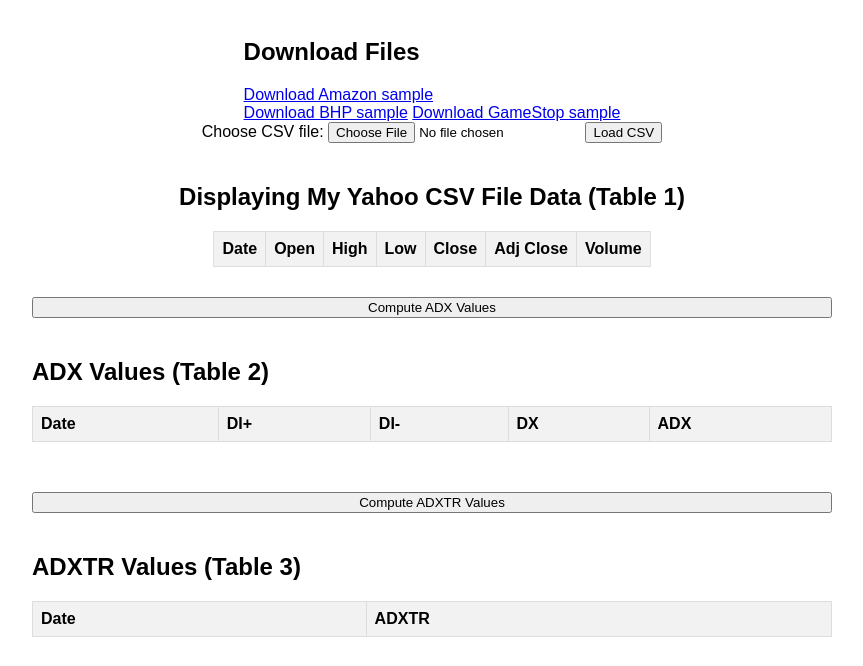
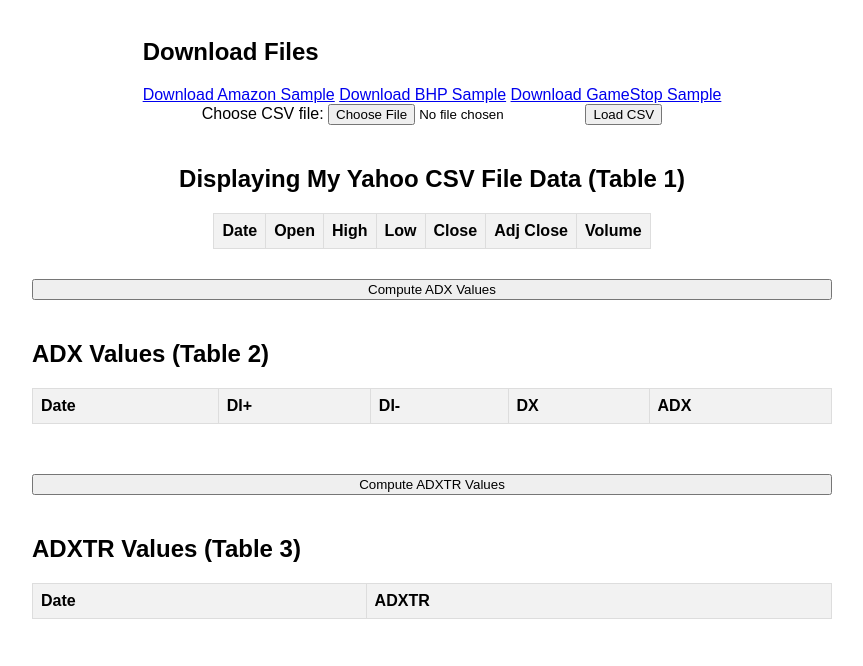
Before and after one commit to cracked-crystalball-99/bears-bulls-my-5-tools, a plain HTML site: page index.html in a window 1280 px wide. Shown: the part 60-726 px from the top of the page, without its empty margins (208-1071 px from the left). Drawn offline with nearby package versions, Linux system fonts and the light colour scheme.

Commit message:
Update index.html

```diff
--- a/index.html
+++ b/index.html
@@ -14,9 +14,9 @@
     <!-- Add your download links here -->
     <div>
         <h2>Download Files</h2>
-        <a href="https://github.com/cracked-crystalball-99/bears-bulls-my-5-tools/raw/main/path/to/AMZN.csv" download="AMZN.csv">Download Amazon sample</a><br>
-        <a href="https://github.com/cracked-crystalball-99/bears-bulls-my-5-tools/raw/main/path/to/BHP.AX.csv" download="BHP.AX.csv">Download BHP sample</a>
-        <a href="https://github.com/cracked-crystalball-99/bears-bulls-my-5-tools/raw/main/path/to/GME.csv" download="GME.csv">Download GameStop sample</a>
+        <a href="https://github.com/cracked-crystalball-99/bears-bulls-my-5-tools/raw/main/AMZN.csv" download="AMZN.csv">Download Amazon Sample</a>
+        <a href="https://github.com/cracked-crystalball-99/bears-bulls-my-5-tools/raw/main/BHP.AX.csv" download="BHP.AX.csv">Download BHP Sample</a>
+        <a href="https://github.com/cracked-crystalball-99/bears-bulls-my-5-tools/raw/main/GME.csv" download="GME.csv">Download GameStop Sample</a>
     </div>
 
     <!-- Rest of your content -->
```
